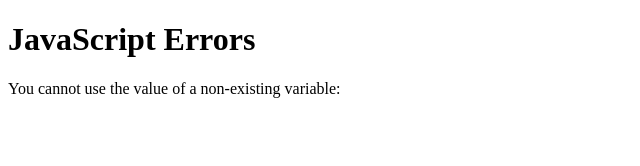
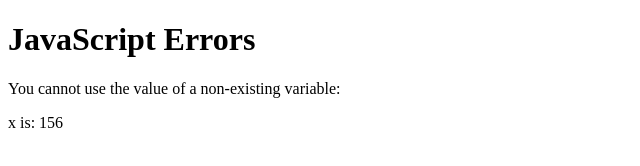
Before and after one commit to PinchasEli/TMP, a plain HTML site: page index.html in a window 1280 px wide. Shown: the full height of the page, 0-640 px from the left. Drawn offline with Linux system fonts and the light colour scheme.

Commit message:
fix the missing x for the output

```diff
--- a/index.html
+++ b/index.html
@@ -12,7 +12,7 @@
 var x;
 var y = 1;
     x = y + 56 + 99;
-     document.getElementById("demo").innerHTML = "x is:
+     document.getElementById("demo").innerHTML = ("x is: " + x);
 </script>
 
 </body>
```
